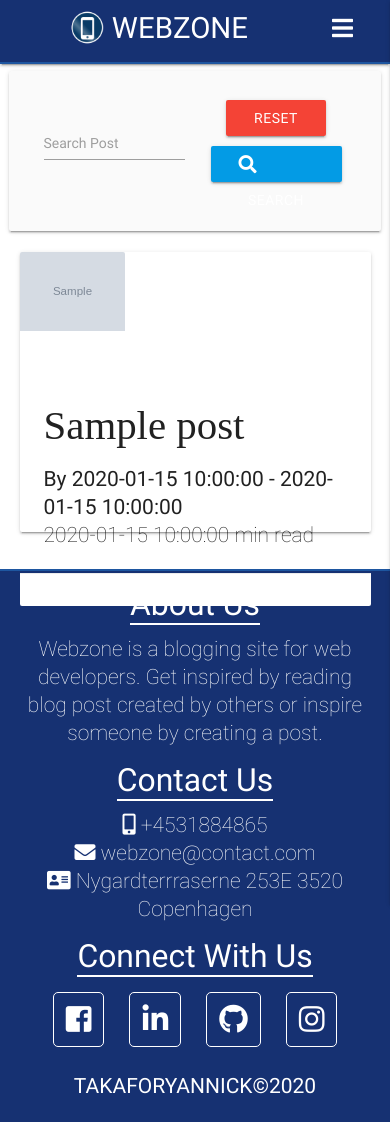
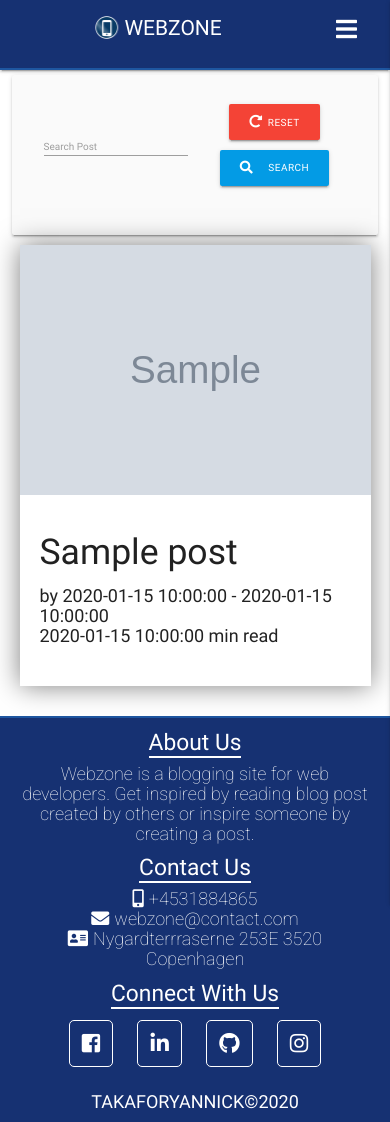
Before and after one commit to Code-Institute-Submissions/webzone-milestone-project-three, a Flask app: page /get_posts in a window 390 px wide. Before the commit the page ends 1094 px from the top, so only its background shows below. Run offline with Flask 2, Linux system fonts and the light colour scheme; grey boxes marked "Sample" are stand-in pictures; a database or web service that is not in the repository returns one stand-in record (values such as "Sample title"); some libraries are stand-ins or nearby versions.

Commit message:
Add a responsive blog post card for displaying posts on the home page

```diff
--- a/static/css/style.css
+++ b/static/css/style.css
@@ -7,19 +7,20 @@
 }
 
 html {
-   /* font-size: 10px; */
+   font-size: 10px;
+   height: 100%;
+   min-height: 100%;
 
 }
 
 body {
     font-family: 'Roboto', sans-serif;
-    font-size: 1.5rem;
+    font-size: 1.8rem;
     line-height: 2rem;
     display: flex;
-    min-height: 100vh;
     flex-direction: column;
     width: 100%;
-    height: 100vh;
+    height: 100%;
 }
 
 main {
@@ -34,7 +35,8 @@ main {
 /* --------------------------------------------------------Header/Navigation section */
 
 nav {
-    height: 4.6rem;
+    height: 7rem;
+    font-size: 3rem;
 }
 
 nav .nav-wrapper .brand-logo:hover,
@@ -79,9 +81,9 @@ nav div a .webzone_logo_text {
     font-family: 'Robato-slab', serif;
 }
 
-h3 {
+/* h3 {
     padding-top: 2rem;
-}
+} */
 
  a {
     color: inherit;
@@ -91,47 +93,49 @@ h3 {
     margin: 5px;
 }
 
-
-
-.card {
-    /* display: flex; */
-    height: 20rem;
-    /* overflow: hidden; */
-    width: 100%
+/* Blog post card */
+.post {
+    margin-top: 1rem;
+    background-color: #fff;
+    box-shadow: 0 0 2.5rem rgba(0, 0, 0, 0.50);
 }
 
-.card-image {
-    height: auto;
-    width: 30%;
-    flex: 1;
-
+.post_image {
+    height: 25rem;
+    overflow: hidden;
 }
 
-
-.card-image img {
+.post_image a img {
+    width: 100%;
     height: 100%;
-    width: 30%;
     object-fit: cover;
-
+    display: block;
 }
 
-.card-stacked {
-    width: 70%;
+.post_content {
+    padding: 2rem;
+}
+.post_cta {
+    margin-top: 2rem;
+    display: flex;
 }
 
-/* img{
-    width: 100% ;
-    height: auto;
-    overflow: hidden;
-    object-fit: cover;
+.button {
+    padding: 0.8rem 2rem;
+    display: inline-block;
+    background-color: rgb(148, 112, 216);
+    border-radius: 0.6rem;
+    text-decoration: none;
 }
 
-.post_image img{
-    width: 100%;
-    height: auto;
-    margin-top: 5px;
-    margin-bottom: 5px;
-} */
+.delete_btn {
+    background-color: red;
+    padding: 0.8rem 2rem;
+    border-radius: 0.6rem;
+    display: inline-block;
+    margin-right: 2rem;
+}
+
 
 .post_btn {
     display: flex;
@@ -147,29 +151,6 @@ h3 {
     font-weight: lighter;
 }
 
-/* POST CARD */
-
-/* .post_card {
-    background-color: #ffffff;
-    box-shadow: 0 0 2rem rgba(0, 0, 0, 0.25)
-
-} */
-
-/* .post_img {
-    height: 3rem;
-    overflow: hidden;
-} */
-
-.sign_up_page,
-.sign_in_page {
-    background-color: #d6e4f0;
-    margin-top: -1.7rem;
-    padding-bottom: 1rem;
-
-}
-
-
-
 
 /*-------------------------------------------------------------------------------- Footer */
 
@@ -177,11 +158,11 @@ footer {
     background-color: #163172;
     color: #ffffff;
     font-weight: lighter;
+    margin-top: 3rem;
     border-top: 2px solid #1e56a0;
     text-align: center;
     padding-bottom: 1rem;
     display: flex;
-    margin-top: -1.3rem;
 }
 
 footer a {
@@ -217,6 +198,27 @@ footer ul li{
 }
 
 /* ------------------------------------------------------------------------Media queries */
+@media screen and (min-width: 900px) {
+
+    .post {
+        display: flex;
+        height: 25rem;
+        overflow: hidden;
+    }
+
+    .post-image {
+        height: auto;
+        flex: 1;
+    }
+
+    .post-content {
+        flex: 2;
+        display: flex;
+        flex-direction: column;
+        justify-content: center;
+    }
+}
+
 @media only screen and (max-width: 767px) {
     /* For mobile phones */
 
@@ -232,4 +234,4 @@ footer ul li{
         font-size: 1.7rem;
     }
 
-} */
+}
--- a/templates/base.html
+++ b/templates/base.html
@@ -12,7 +12,7 @@
 	<link rel="stylesheet" href="https://cdnjs.cloudflare.com/ajax/libs/materialize/0.100.2/css/materialize.min.css">
 	<!-- Link for Google Fonts -->
 	<link rel="preconnect" href="https://fonts.gstatic.com">
-	<link href="https://fonts.googleapis.com/css2?family=Roboto+Slab&family=Roboto:wght@300&display=swap"
+	<link href="https://fonts.googleapis.com/css2?family=Roboto+Slab&family=Roboto:wght@100&display=swap"
 		rel="stylesheet">
 	<!-- Link for custom css -->
 	<link rel="stylesheet" href="{{ url_for('static', filename='css/style.css') }}" type="text/css">
--- a/templates/index.html
+++ b/templates/index.html
@@ -10,7 +10,8 @@
                     <label for="search">Search Post</label>
                 </div>
                 <div class="col s12 m4">
-					<a href="{{ url_for('index') }}" class="red btn text-shadow">Reset</a>
+                    <a href="{{ url_for('index') }}" class="red btn text-shadow"><i
+                            class="fas fa-redo-alt"></i>Reset</a>
                     <button type="submit" class="light-blue darken-1 btn text-shadow">
                         <i class="fas fa-search left"></i> Search
                     </button>
@@ -21,89 +22,36 @@
 
     {% if posts|length > 0 %}
     {% for post in posts|reverse %}
-
-	<!-- Card to display blog post on Mobile -->
-	<div class="row ">
-		<div class="col s12 ">
-			<div class="hide-on-med-and-up">
-				<div class="card">
+    <!-- Responsive blog post card -->
+    <div class="post">
         <!-- Post image -->
-					<div class="card-image">
-						<a href="{{ url_for('view_post', post_id=post._id) }}"><img src="{{post.post_image}}" alt="post image" ></a>
+        <div class="post_image">
+            <a href="{{ url_for('view_post', post_id=post._id) }}"> <img src="{{post.post_image}}" alt="Post image"></a>
         </div>
-					<!-- Post content -->
-					<div class="card-content">
+        <!-- Post Content -->
+        <div class="post_content">
             <a href="{{ url_for('view_post', post_id=post._id) }}">
-							<h3 class="post-heading"> {{post.post_title}}</h3>
-							<p>By {{post.created_by}} - {{post.created_at}}</p>
-							<p class="mute_text">{{post.read_time}} min read</p>
-						</a>
+                <h2 class="post_title">{{post.post_title}}</h2>
+                <div class="post_details">
+                    <p>by {{post.created_by}} - {{post.created_at}}</p>
+                    <p>{{post.read_time}} min read</p>
                 </div>
-					<!-- Delete and Edit post buttons only viewable to logged in users -->
-					<div class="card-action">
+                <!-- Delete and Edit buttons only viewable to logged-in users -->
+                <div class="post_cta">
                     {% if session.user|lower == post.created_by|lower %}
-						<button data-target="modal1" class="btn red modal-trigger">Delete</button>
-						<a href="{{ url_for('edit_post', post_id=post._id) }}" class="btn light-blue lighten-1">Edit</a>
+                    <button data-target="modal1" class="delete_btn red modal-trigger"><i
+                            class="fas fa-trash-alt"></i>Delete</button>
+                    <a href="{{ url_for('edit_post', post_id=post._id) }}" class="button light-blue lighten-1"><i
+                            class="fas fa-edit"></i>Edit</a>
                     {% endif %}
                 </div>
-				</div>
-			</div>
-		</div>
-	</div>
-
-	<!-- Card to display blog post on Tablet and Desktop  -->
-	<div class="row ">
-		<div class="col m12 l12">
-			<div class="hide-on-small-only">
-
-				<div class="card horizontal">
-					<!-- Post image -->
-					<div class="card-image">
-						<a href="{{ url_for('view_post', post_id=post._id) }}"><img src="{{post.post_image}}" alt="post_image"> </a>
-					</div>
-					<div class="card-stacked">
-						<!-- Post content -->
-						<div class="card-content">
-							<a href="{{ url_for('view_post', post_id=post._id) }}">
-								<h4 class="post-heading"> {{post.post_title}}</h4>
-								<p>by {{post.created_by}} - {{post.created_at}}</p>
-								<p>{{post.read_time}} min read</p>
             </a>
-
-						<!-- Delete and Edit post buttons only viewable to logged in users -->
-
-							{% if session.user|lower == post.created_by|lower %}
-							<button data-target="modal1" class="btn red modal-trigger"><i class="fas fa-trash-alt"></i>Delete</button>
-							<a href="{{ url_for('edit_post', post_id=post._id) }}"
-								class="btn light-blue lighten-1"><i class="far fa-edit"></i>Edit</a>
-							{% endif %}
-						</div>
-					</div>
-				</div>
-			</div>
-		</div>
-
-<!-- card to display blog post -->
-
-<!-- <div class="post_card">
-   <div class="post_image">
-       <div class="image">
-       <img src="static/img/mick.jpg" alt="">
         </div>
 
     </div>
-   <div class="post_data">
-   <h1>title</h1>
-   <p>author and date</p>
-   <p>Lorem ipsum dolor sit amet consectetur, adipisicing elit. Perspiciatis quidem error nulla similique quibusdam eum ab omnis maxime quisquam adipisci expedita, ex mollitia repellat, eaque fugiat repellendus culpa molestias optio, sint quasi provident rem pariatur!</p>
 
-   <div class="post_cta">
-   <button>Delete</button>
-   <a href="">Edit</a>
-   </div>
 
-   </div>
-</div> -->
+
 
 
     <!-- Modal Structure -->
@@ -113,7 +61,7 @@
             <p>Are you sure you want to delete this post?</p>
         </div>
         <div class="modal-footer">
-				<button  class="btn modal-close"><i class="fas fa-window-close"></i>Cancel</button>
+            <button class="btn modal-close"><i class="fas fa-window-close"></i>Cancel</button>
             <a href="{{ url_for('delete_post', post_id=post._id) }}"
                 class="btn red modal-close waves-effect waves-green btn-flat"><i class="fas fa-trash-alt"></i>Delete</a>
         </div>
```
Also changed, not shown: static/img/harmburger.jpg (added). Lines whose indentation alone changed are shown as unchanged.
